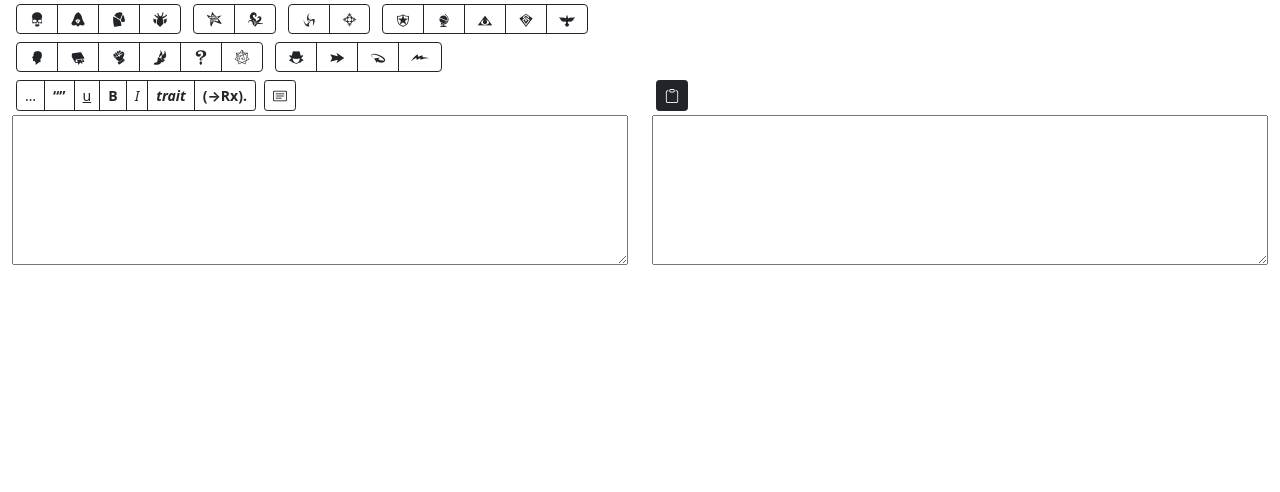
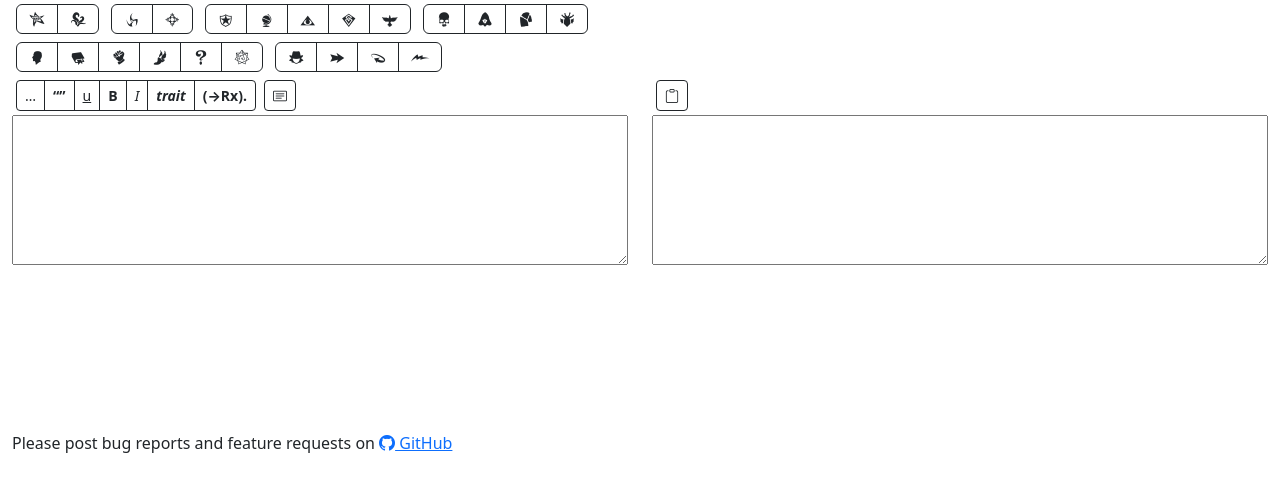
Before and after one commit to matteopic/arkham-editor, a plain HTML site: page index.html in a window 1280 px wide. Drawn offline with nearby package versions, Linux system fonts and the light colour scheme; files whose address does not match are found by name.

Commit message:
Buttons rearrangment, Updated bootstrap, link to the repo.

```diff
--- a/index.html
+++ b/index.html
@@ -8,7 +8,7 @@
 		<title>Arkham Editor</title>
 
 		<!-- Bootstrap CSS -->
-		<link href="https://cdn.jsdelivr.net/npm/bootstrap@5.1.3/dist/css/bootstrap.min.css" rel="stylesheet" integrity="sha384-1BmE4kWBq78iYhFldvKuhfTAU6auU8tT94WrHftjDbrCEXSU1oBoqyl2QvZ6jIW3" crossorigin="anonymous">
+		<link href="https://cdn.jsdelivr.net/npm/bootstrap@5.2.3/dist/css/bootstrap.min.css" rel="stylesheet" integrity="sha384-rbsA2VBKQhggwzxH7pPCaAqO46MgnOM80zW1RWuH61DGLwZJEdK2Kadq2F9CUG65" crossorigin="anonymous">
 		<link rel="stylesheet" href="https://cdn.jsdelivr.net/npm/bootstrap-icons@1.10.2/font/bootstrap-icons.css">
 		<link rel="stylesheet" href="fonts/arkhamicons.css"></link>
 		<style>
@@ -37,12 +37,6 @@
 			<div class="row">
 				<div class="col">
 					<div class="btn-group insertButtons m-1" role="group">
-						<button type="button" class="btn btn-outline-dark arkhamiconsskull" data-insert="[skull]"></button>
-						<button type="button" class="btn btn-outline-dark arkhamiconscultist" data-insert="[cultist]"></button>
-						<button type="button" class="btn btn-outline-dark arkhamiconstablet" data-insert="[tablet]"></button>
-						<button type="button" class="btn btn-outline-dark arkhamiconselder_thing" data-insert="[elder_thing]"></button>
-					</div>
-					<div class="btn-group insertButtons m-1" role="group">
 						<button type="button" class="btn btn-outline-dark arkhamiconselder_sign" data-insert="[elder_sign]"></button>
 						<button type="button" class="btn btn-outline-dark arkhamiconsauto_fail" data-insert="[auto_fail]"></button>
 					</div>
@@ -56,6 +50,12 @@
 						<button type="button" class="btn btn-outline-dark arkhamiconsmystic" data-insert="[mystic]"></button>
 						<button type="button" class="btn btn-outline-dark arkhamiconsrogue" data-insert="[rogue]"></button>
 						<button type="button" class="btn btn-outline-dark arkhamiconssurvivor" data-insert="[survivor]"></button>
+					</div>
+					<div class="btn-group insertButtons m-1" role="group">
+						<button type="button" class="btn btn-outline-dark arkhamiconsskull" data-insert="[skull]"></button>
+						<button type="button" class="btn btn-outline-dark arkhamiconscultist" data-insert="[cultist]"></button>
+						<button type="button" class="btn btn-outline-dark arkhamiconstablet" data-insert="[tablet]"></button>
+						<button type="button" class="btn btn-outline-dark arkhamiconselder_thing" data-insert="[elder_thing]"></button>
 					</div>
 					<div class="btn-group insertButtons m-1" role="group">
 						<button type="button" class="btn btn-outline-dark arkhamiconswillpower" data-insert="[willpower]"></button>
@@ -84,7 +84,7 @@
 					<textarea id="source"></textarea>
 				</div>
 				<div class="col align-self-end">
-					<button type="button" class="btn btn-dark btn-sm  m-1" id="btnCopy" title="Copy to clipboard"><i class="bi bi-clipboard"></i></button>
+					<button type="button" class="btn btn-outline-dark btn-sm  m-1" id="btnCopy" title="Copy to clipboard"><i class="bi bi-clipboard"></i></button>
 					<textarea id="result"></textarea>
 				</div>
 			</div>
@@ -94,7 +94,17 @@
 				</div>
 			</div>
 		</div>
-
+		<footer class="hidden-print">
+			<div class="container-fluid">
+				<div class="row">
+					<div class="col-xs-12">
+						<p>
+							Please post bug reports and feature requests on <a href="https://github.com/matteopic/arkham-editor"><i class="bi bi-github"></i> GitHub</a>
+						</p>
+					</div>
+				</div>
+			</div>
+		</footer>
 		<script src="https://code.jquery.com/jquery-3.6.1.slim.min.js" integrity="sha256-w8CvhFs7iHNVUtnSP0YKEg00p9Ih13rlL9zGqvLdePA=" crossorigin="anonymous"></script>
         <script src="https://cdn.jsdelivr.net/npm/marked/marked.min.js"></script>
 		<script>
```
